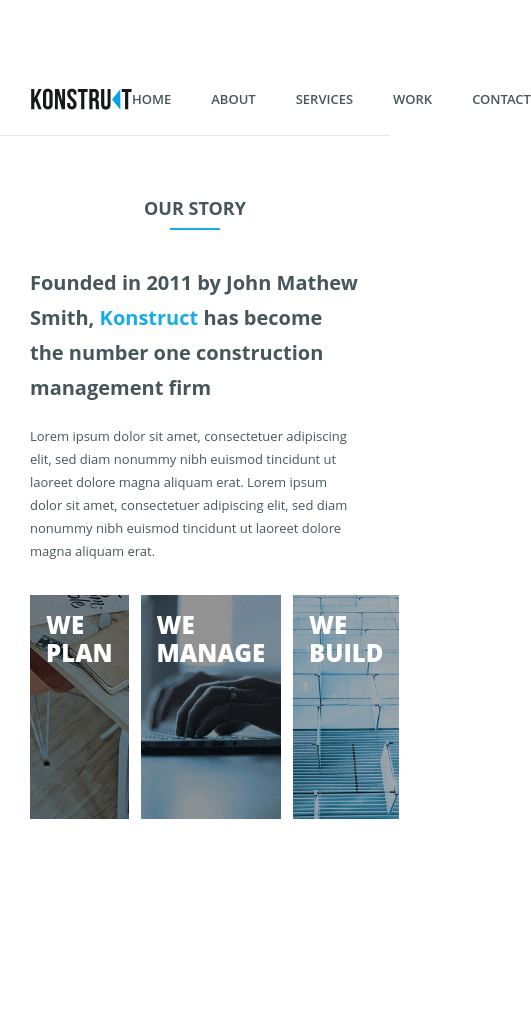
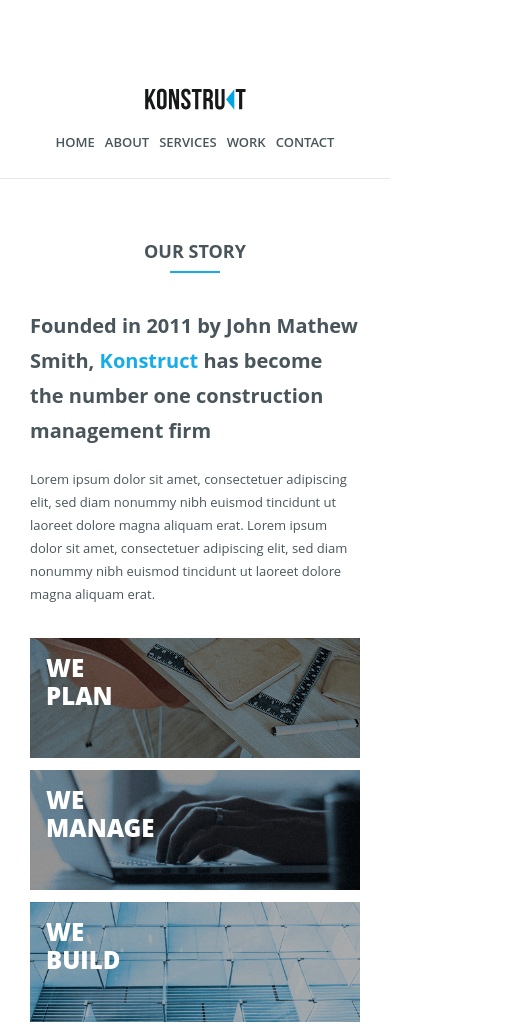
Before and after one commit to DStarky/konstruct-layout, a website built with Vite: page index.html in a window 390 px wide. Shown: the part 780-1805 px from the top of the page, 531 px wide, since content can reach past the window. Before the commit the page ends 1719 px from the top, so only its background shows below. Built offline with nearby package versions, Linux system fonts and the light colour scheme; files whose address does not match are found by name.

Commit message:
add some adaptive

```diff
--- a/index.html
+++ b/index.html
@@ -22,7 +22,7 @@
   </section>
   <section class="nav">
     <nav class="nav__container">
-      <a href="#"><img src="/img/logo-dark.svg" alt="logo of company" class="nav__logo"></a>
+      <a href="#" class="nav__logo-link"><img src="/img/logo-dark.svg" alt="logo of company" class="nav__logo"></a>
       <ul class="nav__list">
         <li class="nav__item"><a href="#">Home</a></li>
         <li class="nav__item"><a href="#">About</a></li>
@@ -65,6 +65,15 @@
     </div>
     </div>
   </section>
+  <section class="capabilities">
+    <div class="capabilities__container">
+      <h4 class="capabilities__title">Our Capabilities</h4>
+      <p class="capabilities__text">Lorem ipsum dolor sit amet, consectetuer adipiscing elit, sed diam nonummy nibh
+        euismod tincidunt ut laoreet dolore
+        magna aliquam erat.</p>
+      <button class="btn capabilities__button">All services</button>
+    </div>
+  </section>
   </div>
   <script type="module" src="/main.js"></script>
 </body>
--- a/src/styles/sections/_nav.scss
+++ b/src/styles/sections/_nav.scss
@@ -1,25 +1,45 @@
 .nav {
+  border-bottom: 1px solid #E6E6E6;
   padding: 2.4rem 0;
-  border-bottom: 1px solid #E6E6E6;
 
   &__container {
+    align-items: center;
     display: flex;
+    gap: 2rem;
     justify-content: space-between;
-    align-items: center;
+
+
+
+    @media screen and (max-width: 576px) {
+      flex-direction: column;
+      /* Изменяем направление flex контейнера на вертикальное */
+      text-align: center;
+      /* Выравниваем текст по центру */
+    }
+
   }
 
   &__list {
     display: flex;
+    gap: 4rem;
     list-style-type: none;
-    gap: 4rem;
+
+    @media screen and (max-width: 768px) {
+      gap: 2rem;
+    }
+
+    @media screen and (max-width: 390px) {
+      gap: 1rem;
+    }
+
   }
 
   &__item {
     a {
+      color: $main-color;
+      font-weight: 600;
       text-decoration: none;
       text-transform: uppercase;
-      color: $main-color;
-      font-weight: 600;
       transition: color .3s ease;
 
       &:active {
@@ -38,5 +58,8 @@
     display: block;
     height: 2.3rem;
     width: 10.2rem;
+
   }
+
+
 }
--- a/src/styles/sections/_story.scss
+++ b/src/styles/sections/_story.scss
@@ -76,6 +76,10 @@
       flex-direction: row;
       margin-top: 2rem;
     }
+
+    @media screen and (max-width: 576px) {
+      flex-direction: column;
+    }
   }
 
   &__link {
@@ -100,6 +104,10 @@
 
     @media screen and (max-width: 768px) {
       height: 22.4rem;
+    }
+
+    @media screen and (max-width: 576px) {
+      height: 12rem;
     }
   }
 
```
